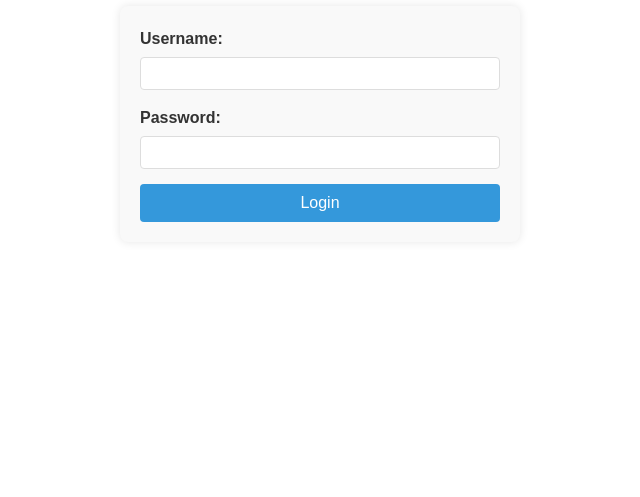
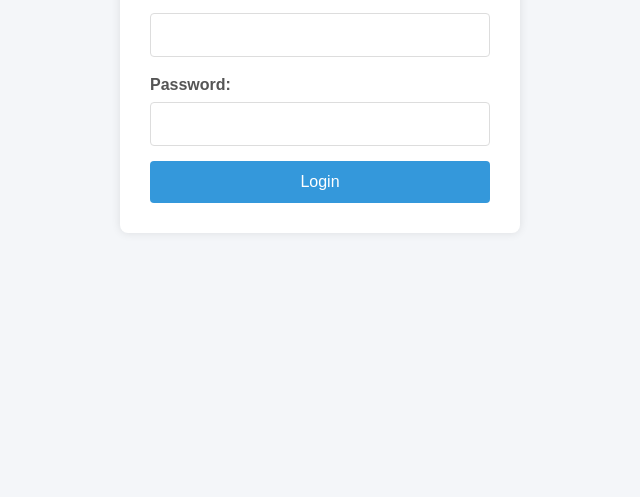
Before and after one commit to SivaSabariGanesan/BLOCKCHAIN-BASED-CERTIFICATE-ISSUING-SYSTEM-HARDHAT-, a plain HTML site: page login.html in a window 1280 px wide. Shown: the part 343-840 px from the top of the page, without its empty margins (320-960 px from the left). After the commit the page ends 800 px from the top, so only its background shows below. Drawn offline with Linux system fonts and the light colour scheme.

Commit message:
Update login.html

```diff
--- a/login.html
+++ b/login.html
@@ -5,59 +5,112 @@
     <meta name="viewport" content="width=device-width, initial-scale=1.0">
     <title>Login - Document Issuer</title>
     <style>
+        /* Reset default padding and margin */
+        * {
+            box-sizing: border-box;
+            padding: 0;
+            margin: 0;
+        }
+
         body {
             font-family: Arial, sans-serif;
             line-height: 1.6;
             color: #333;
-            max-width: 400px;
-            margin: 0 auto;
+            display: flex;
+            align-items: center;
+            justify-content: center;
+            min-height: 100vh;
             padding: 20px;
-            display: flex;
+            background-color: #f4f6f9;
+            margin: 0;
             flex-direction: column;
-            min-height: 100vh;
-            justify-content: center;
         }
+
         h1 {
             color: #2c3e50;
             text-align: center;
+            margin-bottom: 20px;
         }
-        form {
-            background-color: #f9f9f9;
+
+        .form-container {
+            background-color: #fff;
             padding: 20px;
             border-radius: 8px;
             box-shadow: 0 0 10px rgba(0,0,0,0.1);
+            max-width: 100%;
+            width: 100%;
+            max-width: 400px;
         }
+
         label {
             display: block;
             margin-bottom: 5px;
             font-weight: bold;
+            color: #555;
         }
+
         input[type="text"],
         input[type="password"] {
             width: 100%;
-            padding: 8px;
+            padding: 12px;
             margin-bottom: 15px;
             border: 1px solid #ddd;
             border-radius: 4px;
             box-sizing: border-box;
+            font-size: 16px;
         }
+
         button {
             background-color: #3498db;
             color: white;
-            padding: 10px 15px;
+            padding: 12px;
             border: none;
             border-radius: 4px;
             cursor: pointer;
             font-size: 16px;
             width: 100%;
+            transition: background-color 0.3s ease;
         }
+
         button:hover {
             background-color: #2980b9;
+        }
+
+        /* Media Query for smaller screens */
+        @media (max-width: 480px) {
+            .form-container {
+                padding: 15px;
+            }
+            h1 {
+                font-size: 1.5em;
+            }
+            label {
+                font-size: 14px;
+            }
+            input[type="text"],
+            input[type="password"],
+            button {
+                font-size: 14px;
+            }
+        }
+
+        /* Media Query for larger screens */
+        @media (min-width: 768px) {
+            body {
+                padding: 40px;
+            }
+            .form-container {
+                padding: 30px;
+            }
+            h1 {
+                font-size: 2em;
+            }
         }
     </style>
 </head>
 <body>
     <h1>Login to Document Issuer</h1>
+    <div class="form-container">
         <form id="loginForm">
             <label for="username">Username:</label>
             <input type="text" id="username" name="username" required>
@@ -67,6 +120,7 @@
 
             <button type="submit">Login</button>
         </form>
+    </div>
 
     <script>
         document.getElementById('loginForm').onsubmit = async (e) => {
@@ -89,7 +143,7 @@
                 const result = await response.json();
                 if (response.ok) {
                     alert(result.message);
-
+                    window.location.href = 'landing.html'; // Redirect on successful login
                 } else {
                     alert(result.message);
                 }
```
Lines whose indentation alone changed are shown as unchanged.
